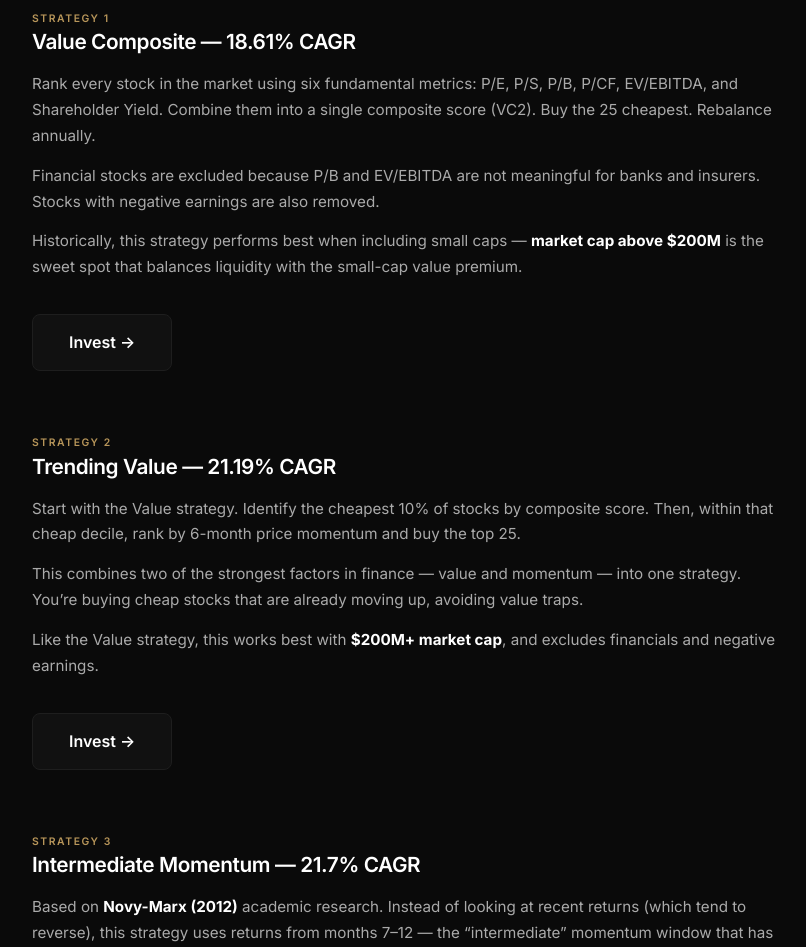
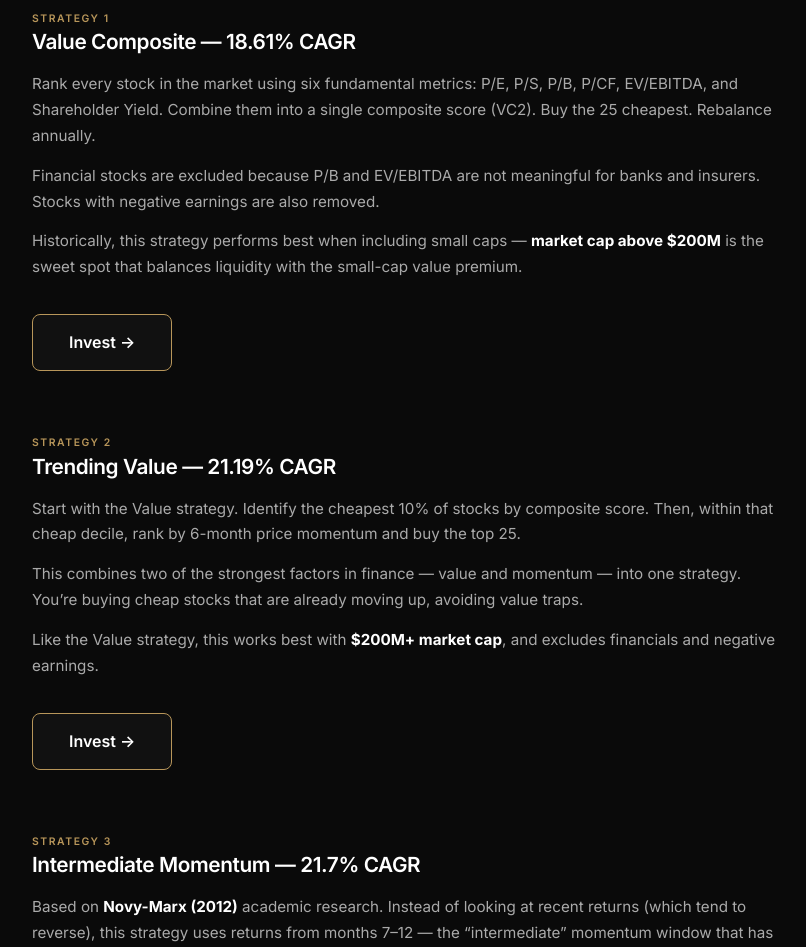
Before and after one commit to luisportugalabra/ridingtowealth-, a plain HTML site: page strategies.html in a window 1280 px wide. Shown: the part 1853-2800 px from the top of the page, without its empty margins (232-1038 px from the left). Drawn offline with Linux system fonts and the light colour scheme.

Commit message:
Add accent border to Invest buttons in strategy explanations
Co-Authored-By: Claude Opus 4.6 (1M context) <noreply@anthropic.com>

```diff
--- a/strategies.html
+++ b/strategies.html
@@ -283,7 +283,7 @@
         <p>Rank every stock in the market using six fundamental metrics: P/E, P/S, P/B, P/CF, EV/EBITDA, and Shareholder Yield. Combine them into a single composite score (VC2). Buy the 25 cheapest. Rebalance annually.</p>
         <p>Financial stocks are excluded because P/B and EV/EBITDA are not meaningful for banks and insurers. Stocks with negative earnings are also removed.</p>
         <p>Historically, this strategy performs best when including small caps &mdash; <strong style="color:#fff">market cap above $200M</strong> is the sweet spot that balances liquidity with the small-cap value premium.</p>
-        <a class="btn" style="cursor:pointer;padding:14px 36px;font-size:1rem;margin-top:20px;display:inline-block" onclick="selectStrategy('value')">Invest &rarr;</a>
+        <a class="btn" style="cursor:pointer;padding:14px 36px;font-size:1rem;margin-top:20px;display:inline-block;border:1px solid var(--accent)" onclick="selectStrategy('value')">Invest &rarr;</a>
       </div>
 
       <!-- Trending Value -->
@@ -293,7 +293,7 @@
         <p>Start with the Value strategy. Identify the cheapest 10% of stocks by composite score. Then, within that cheap decile, rank by 6-month price momentum and buy the top 25.</p>
         <p>This combines two of the strongest factors in finance &mdash; value and momentum &mdash; into one strategy. You&rsquo;re buying cheap stocks that are already moving up, avoiding value traps.</p>
         <p>Like the Value strategy, this works best with <strong style="color:#fff">$200M+ market cap</strong>, and excludes financials and negative earnings.</p>
-        <a class="btn" style="cursor:pointer;padding:14px 36px;font-size:1rem;margin-top:20px;display:inline-block" onclick="selectStrategy('trend')">Invest &rarr;</a>
+        <a class="btn" style="cursor:pointer;padding:14px 36px;font-size:1rem;margin-top:20px;display:inline-block;border:1px solid var(--accent)" onclick="selectStrategy('trend')">Invest &rarr;</a>
       </div>
 
       <!-- Momentum -->
@@ -317,7 +317,7 @@
             <div style="font-size:0.6rem;letter-spacing:0.1em;text-transform:uppercase;color:#666;margin-top:2px">Win Rate (17/20 yrs)</div>
           </div>
         </div>
-        <a class="btn" style="cursor:pointer;padding:14px 36px;font-size:1rem;margin-top:20px;display:inline-block" onclick="selectStrategy('momentum')">Invest &rarr;</a>
+        <a class="btn" style="cursor:pointer;padding:14px 36px;font-size:1rem;margin-top:20px;display:inline-block;border:1px solid var(--accent)" onclick="selectStrategy('momentum')">Invest &rarr;</a>
       </div>
 
       <!-- Diversification -->
```
